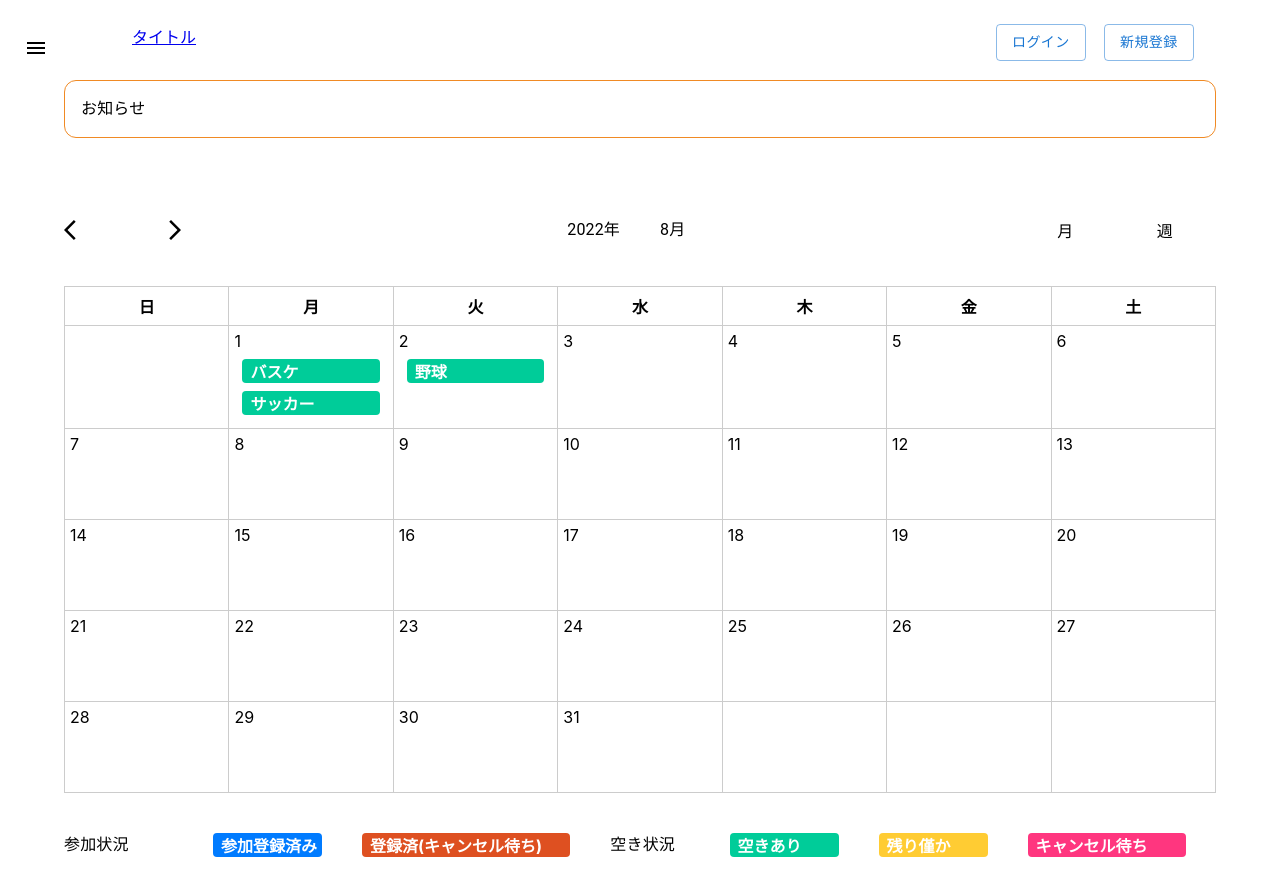
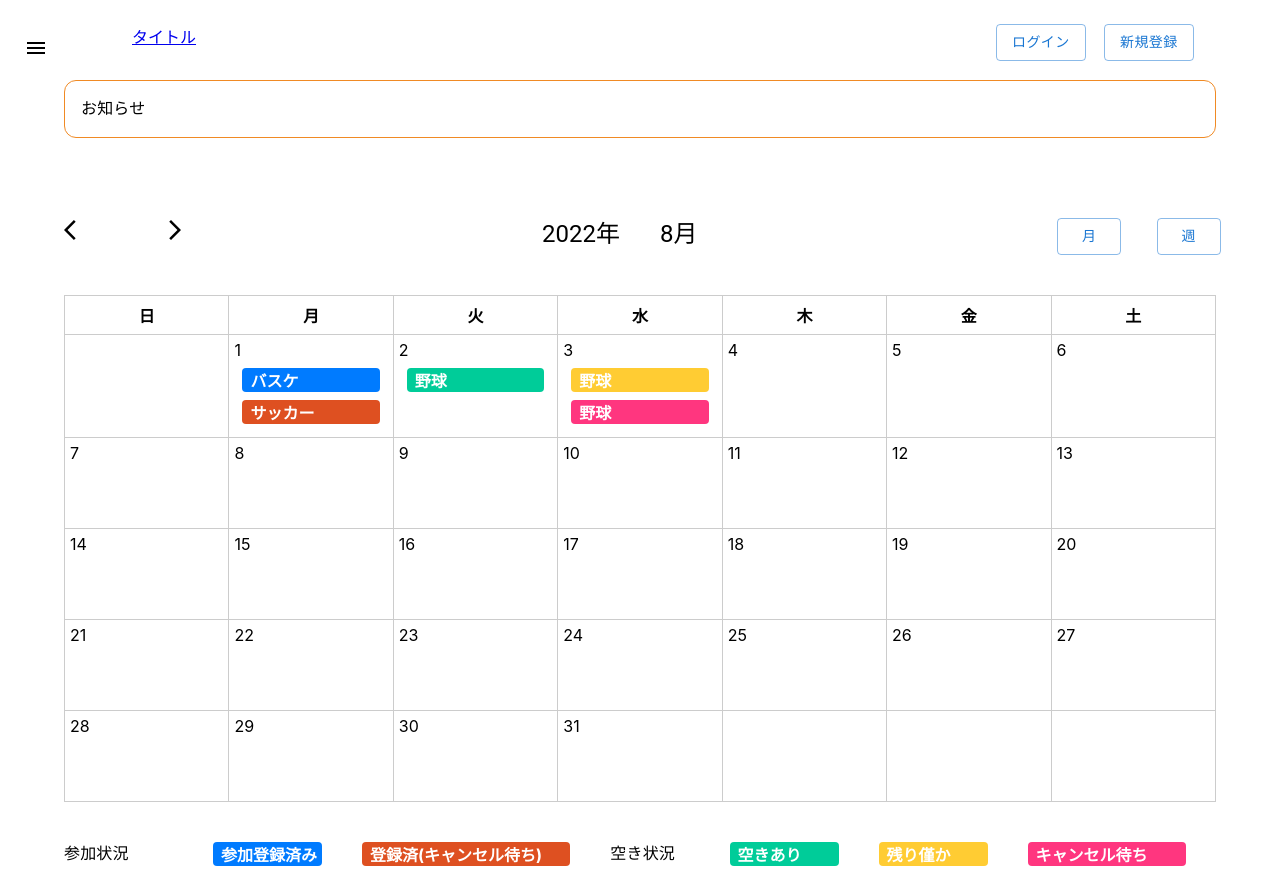
Before and after one commit to ke-kishimoto/opencourt-frontend, a React (Create React App) app: page / in a window 1280 px wide. Shown: the top 895 px of the page. Built offline with nearby package versions, Linux system fonts and the light colour scheme.

Commit message:
カラーコードを別で切り出した

```diff
--- a/src/components/Calendar.js
+++ b/src/components/Calendar.js
@@ -1,4 +1,5 @@
 import Container from '@mui/material/Container';
+import Button from '@mui/material/Button';
 import Grid from '@mui/material/Grid';
 import ArrowBackIosIcon from '@mui/icons-material/ArrowBackIos';
 import ArrowForwardIosIcon from '@mui/icons-material/ArrowForwardIos';
@@ -8,6 +9,8 @@ import styled from 'styled-components';
 import Box from '@mui/material/Box';
 import EventInfoItem from '../components/EventInfoItem'
 import { useNavigate } from 'react-router-dom';
+import { getStatusColorCode, } from '../utils/colorUtil';
+import StatusColorGuide from '../components/StatusColorGuide';
 
 // カレンダーの2次元配列を作成
 const createCalendar = (year, month) => {
@@ -75,9 +78,11 @@ const Calendar = () => {
   useEffect(() => {
     setDays(createCalendar(year, month));
     setEvents([
-      { id: 1, day: 1, short_name: 'バスケ', event_name: 'バスケットボール' },
-      { id: 2, day: 1, short_name: 'サッカー', event_name: 'サッカー' },
-      { id: 3, day: 2, short_name: '野球', event_name: '野球' },
+      { id: 1, day: 1, short_name: 'バスケ', event_name: 'バスケットボール', status: 1 },
+      { id: 2, day: 1, short_name: 'サッカー', event_name: 'サッカー', status: 2 },
+      { id: 3, day: 2, short_name: '野球', event_name: '野球', status: 3 },
+      { id: 4, day: 3, short_name: '野球', event_name: '野球', status: 4 },
+      { id: 5, day: 3, short_name: '野球', event_name: '野球', status: 5 },
     ])
   }, [year, month])
 
@@ -85,6 +90,7 @@ const Calendar = () => {
     <Grid container spacing={5} marginTop={5}>
       <Grid item xs={1}>
         <ArrowBackIosIcon
+          cursor={'pointer'}
           onClick={() => {
             setYear(month === 0 ? year - 1 : year);
             setMonth(month === 0 ? 11 : month - 1);
@@ -93,6 +99,7 @@ const Calendar = () => {
       </Grid>
       <Grid item xs={1}>
         <ArrowForwardIosIcon
+          cursor={'pointer'}
           onClick={() => {
             setYear(month === 11 ? year + 1 : year);
             setMonth(month === 11 ? 0 : month + 1);
@@ -100,16 +107,24 @@ const Calendar = () => {
         />
       </Grid>
       <Grid item xs={4}>
-        <Typography textAlign={'right'}>{year}年</Typography>
+        <Typography variant="h5" textAlign={'right'}>{year}年</Typography>
       </Grid>
       <Grid item xs={4}>
-        <Typography textAlign={'left'}>{month + 1}月</Typography>
+        <Typography variant="h5" textAlign={'left'}>{month + 1}月</Typography>
       </Grid>
       <Grid item xs={1}>
-        月
-		  	</Grid>
+        <Button
+        variant="outlined"
+        >
+          月
+        </Button>
+		  </Grid>
       <Grid item xs={1}>
-        週
+      <Button
+        variant="outlined"
+        >
+          週
+        </Button>
 				</Grid>
       <Grid item xs={12}>
         <Table>
@@ -136,7 +151,7 @@ const Calendar = () => {
                         {events.filter(e => e.day === day).map(ev => {
                           return (
                             <Box
-                              bgcolor={'#0C9'}
+                              bgcolor={getStatusColorCode(ev.status)}
                               sx={{
                                 margin: 1,
                                 paddingLeft: 1,
@@ -164,70 +179,7 @@ const Calendar = () => {
           </tbody>
         </Table >
       </Grid >
-      <Grid item xs={1.5}>
-        <Typography>参加状況</Typography>
-      </Grid>
-      <Grid item xs={1.5}>
-        <Box
-          bgcolor={'#007bff'}
-          sx={{
-            paddingLeft: 1,
-            color: '#FFF',
-            fontWeight: 700,
-            borderRadius: 1
-          }}
-        >
-          参加登録済み
-					</Box>
-      </Grid>
-      <Grid item xs={2.5}>
-        <Box
-          bgcolor={'#DE5021'}
-          sx={{
-            paddingLeft: 1,
-            color: '#FFF',
-            fontWeight: 700,
-            borderRadius: 1
-          }}
-        >登録済(キャンセル待ち)
-						</Box>
-      </Grid>
-      <Grid item xs={1.2}>
-        <Typography>空き状況</Typography>
-      </Grid>
-      <Grid item xs={1.5}>
-        <Box
-          bgcolor={'#0C9'}
-          sx={{
-            paddingLeft: 1,
-            color: '#FFF',
-            fontWeight: 700,
-            borderRadius: 1
-          }}
-        >空きあり</Box>
-      </Grid>
-      <Grid item xs={1.5}>
-        <Box
-          bgcolor={'#FFCC33'}
-          sx={{
-            paddingLeft: 1,
-            color: '#FFF',
-            fontWeight: 700,
-            borderRadius: 1
-          }}
-        >残り僅か</Box>
-      </Grid>
-      <Grid item xs={2}>
-        <Box
-          bgcolor={'#FF367F'}
-          sx={{
-            paddingLeft: 1,
-            color: '#FFF',
-            fontWeight: 700,
-            borderRadius: 1
-          }}
-        >キャンセル待ち</Box>
-      </Grid>
+      <StatusColorGuide />
       {events.map(e => {
         return (
           <Grid item xs={12}>
--- a/src/components/EventInfoItem.js
+++ b/src/components/EventInfoItem.js
@@ -2,20 +2,23 @@ import Box from '@mui/material/Box';
 import Grid from '@mui/material/Grid';
 import Typography from '@mui/material/Typography';
 import { useNavigate } from 'react-router-dom';
+import { getStatusColorCode, } from '../utils/colorUtil';
 
 const EventInfoItem = (props) => {
 
-	const navigate = useNavigate();
+  const navigate = useNavigate();
+
+  const colorCode = getStatusColorCode(props.eventInfo.status);
 
 	return(
 		<Box
 			sx={{
 				p: 2,
-				border: 'solid 1px #0C9',
+				border: `solid 1px ${colorCode}`,
 				borderRadius: 3,
 				cursor: 'pointer',
 				'&:hover': {
-					bgcolor: '#0C9',
+					bgcolor: `${colorCode}`,
 					opacity: '0.7',
 				}
 			}}
--- /dev/null
+++ b/src/components/StatusColorGuide.js
@@ -0,0 +1,82 @@
+import Grid from '@mui/material/Grid';
+import Typography from '@mui/material/Typography';
+import Box from '@mui/material/Box';
+import {COLOR_STATUS_PARTICIPATED,
+  COLOR_STATUS_PARTICIPATED_WAITING,
+  COLOR_STATUS_AFFORD,
+  COLOR_STATUS_FEW,
+  COLOR_STATUS_WAITING,
+  getStatusColorCode,} from '../utils/colorUtil';
+
+const StatusColorGuide = () => {
+  return (
+    <>
+    <Grid item xs={1.5}>
+        <Typography>参加状況</Typography>
+      </Grid>
+      <Grid item xs={1.5}>
+        <Box
+          bgcolor={getStatusColorCode(COLOR_STATUS_PARTICIPATED)}
+          sx={{
+            paddingLeft: 1,
+            color: '#FFF',
+            fontWeight: 700,
+            borderRadius: 1
+          }}
+        >
+          参加登録済み
+					</Box>
+      </Grid>
+      <Grid item xs={2.5}>
+        <Box
+          bgcolor={getStatusColorCode(COLOR_STATUS_PARTICIPATED_WAITING)}
+          sx={{
+            paddingLeft: 1,
+            color: '#FFF',
+            fontWeight: 700,
+            borderRadius: 1
+          }}
+        >登録済(キャンセル待ち)
+						</Box>
+      </Grid>
+      <Grid item xs={1.2}>
+        <Typography>空き状況</Typography>
+      </Grid>
+      <Grid item xs={1.5}>
+        <Box
+          bgcolor={getStatusColorCode(COLOR_STATUS_AFFORD)}
+          sx={{
+            paddingLeft: 1,
+            color: '#FFF',
+            fontWeight: 700,
+            borderRadius: 1
+          }}
+        >空きあり</Box>
+      </Grid>
+      <Grid item xs={1.5}>
+        <Box
+          bgcolor={getStatusColorCode(COLOR_STATUS_FEW)}
+          sx={{
+            paddingLeft: 1,
+            color: '#FFF',
+            fontWeight: 700,
+            borderRadius: 1
+          }}
+        >残り僅か</Box>
+      </Grid>
+      <Grid item xs={2}>
+        <Box
+          bgcolor={getStatusColorCode(COLOR_STATUS_WAITING)}
+          sx={{
+            paddingLeft: 1,
+            color: '#FFF',
+            fontWeight: 700,
+            borderRadius: 1
+          }}
+        >キャンセル待ち</Box>
+      </Grid>
+    </>
+  )
+}
+
+export default StatusColorGuide;
--- /dev/null
+++ b/src/utils/colorUtil.js
@@ -0,0 +1,36 @@
+const COLOR_STATUS_PARTICIPATED = 1;
+const COLOR_STATUS_PARTICIPATED_WAITING = 2;
+const COLOR_STATUS_AFFORD = 3;
+const COLOR_STATUS_FEW = 4;
+const COLOR_STATUS_WAITING = 5;
+
+const COLOR_CODE_PARTICIPATED = '#007bff';
+const COLOR_CODE_PARTICIPATED_WAITING = '#DE5021';
+const COLOR_CODE_AFFORD = '#0C9';
+const COLOR_CODE_FEW = '#FFCC33';
+const COLOR_CODE_WAITING = '#FF367F';
+
+const getStatusColorCode = (status) => {
+  switch (status) {
+    case COLOR_STATUS_PARTICIPATED:
+      return COLOR_CODE_PARTICIPATED;
+    case COLOR_STATUS_PARTICIPATED_WAITING:
+      return COLOR_CODE_PARTICIPATED_WAITING;
+    case COLOR_STATUS_AFFORD:
+      return COLOR_CODE_AFFORD;
+    case COLOR_STATUS_FEW:
+      return COLOR_CODE_FEW;
+    case COLOR_STATUS_WAITING:
+      return COLOR_CODE_WAITING;
+    default:
+      return '#FFF';
+  }
+}
+
+export {COLOR_STATUS_PARTICIPATED,
+  COLOR_STATUS_PARTICIPATED_WAITING,
+  COLOR_STATUS_AFFORD,
+  COLOR_STATUS_FEW,
+  COLOR_STATUS_WAITING,
+  getStatusColorCode,
+}
```
